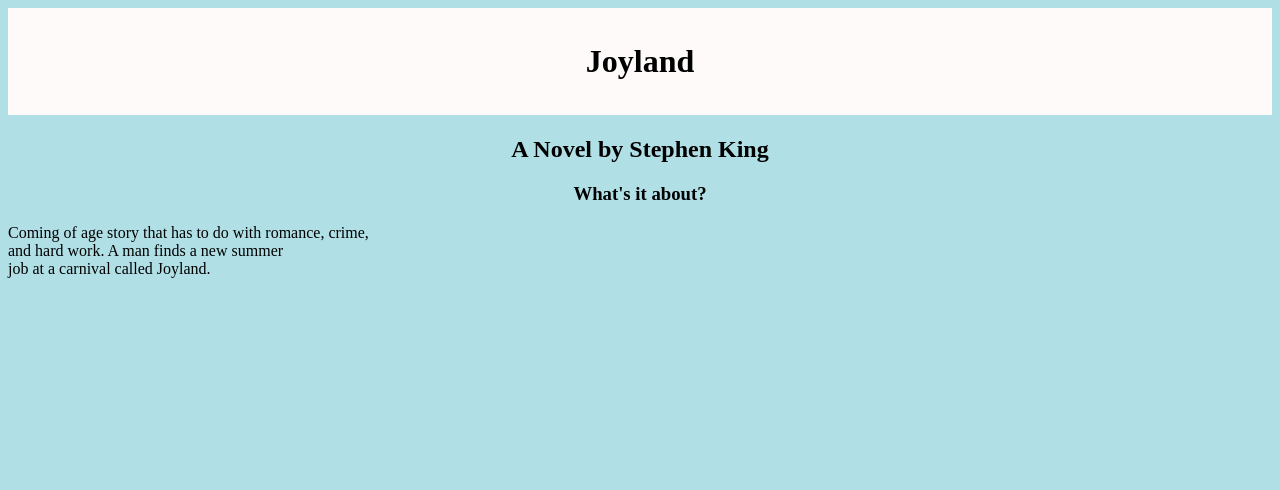
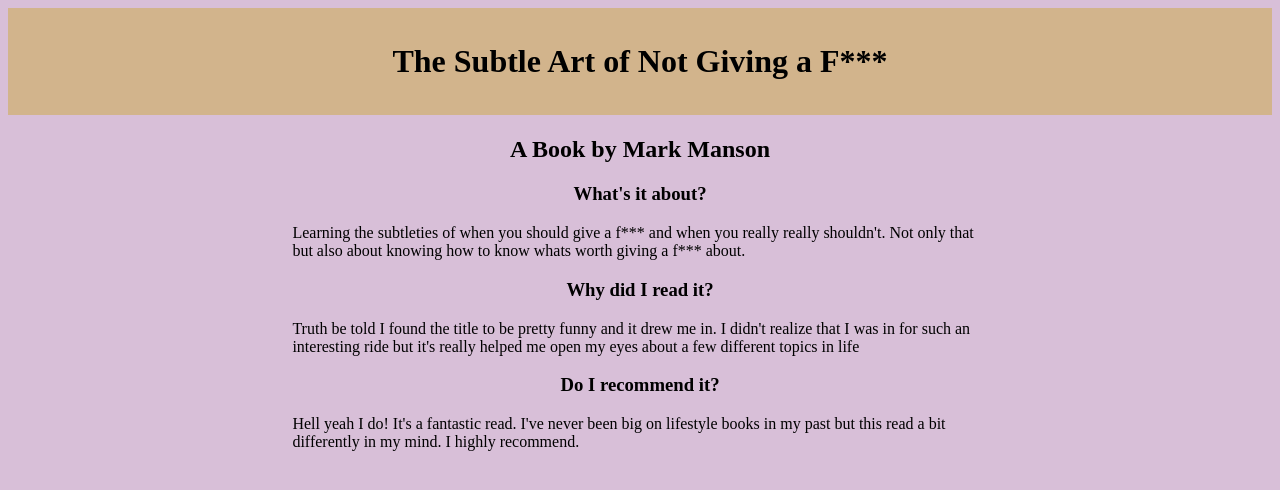
Before and after one commit to Giibbzziiee/WebDesign, a plain HTML site: page Assignment1/index.html in a window 1280 px wide. Drawn offline with Linux system fonts and the light colour scheme.

Commit message:
Edits to Index and style.css

```diff
--- a/Assignment1/index.html
+++ b/Assignment1/index.html
@@ -3,9 +3,16 @@
 </head>
 
 <body>
-<h1>Joyland</h1>
+<h1>The Subtle Art of Not Giving a F***</h1>
 
-<h2>A Novel by Stephen King</h2>
+<h2>A Book by Mark Manson</h2>
+
 <h3>What's it about?</h3>
-<p>Coming of age story that has to do with romance, crime,<br> and hard work. A man finds a new summer <br>job at a carnival called Joyland.</p>
+<p>Learning the subtleties of when you should give a f*** and when you really really shouldn't. Not only that but also about knowing how to know whats worth giving a f*** about.</p>
+
+<h3>Why did I read it?</h3>
+<p>Truth be told I found the title to be pretty funny and it drew me in. I didn't realize that I was in for such an interesting ride but it's really helped me open my eyes about a few different topics in life</p>
+
+<h3>Do I recommend it?</h3>
+<p> Hell yeah I do! It's a fantastic read. I've never been big on lifestyle books in my past but this read a bit differently in my mind. I highly recommend.</p>
 </body>
--- a/Assignment1/style/style.css
+++ b/Assignment1/style/style.css
@@ -2,7 +2,7 @@
 h1 {
   padding: 35px;
   text-align: center;
-  background-color: snow;
+  background-color: tan;
 }
 
 h2, h3 {
@@ -10,5 +10,8 @@ h2, h3 {
 }
 
 body {
-  background-color: powderblue;
+  background-color: thistle;
 }
+
+p { max-width: 55%;
+margin: 1 auto; }
```
